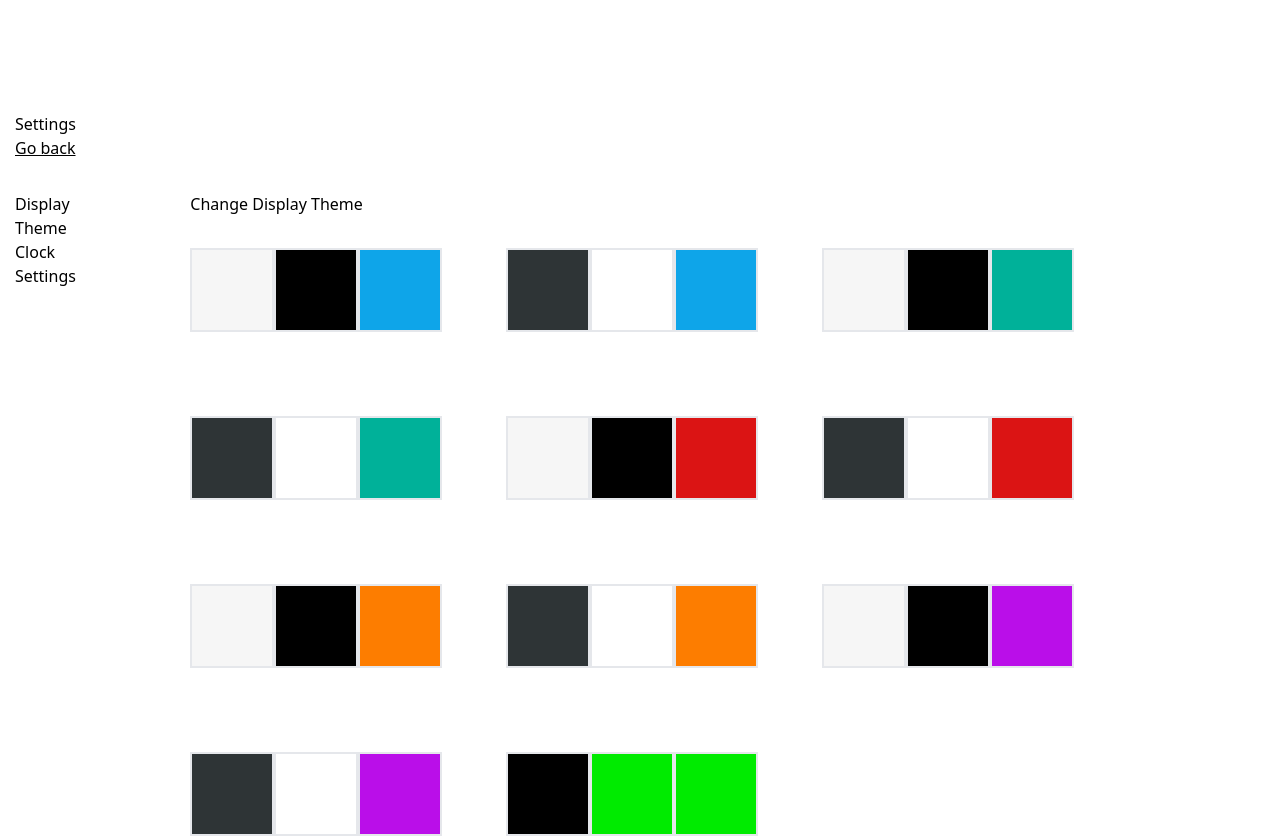
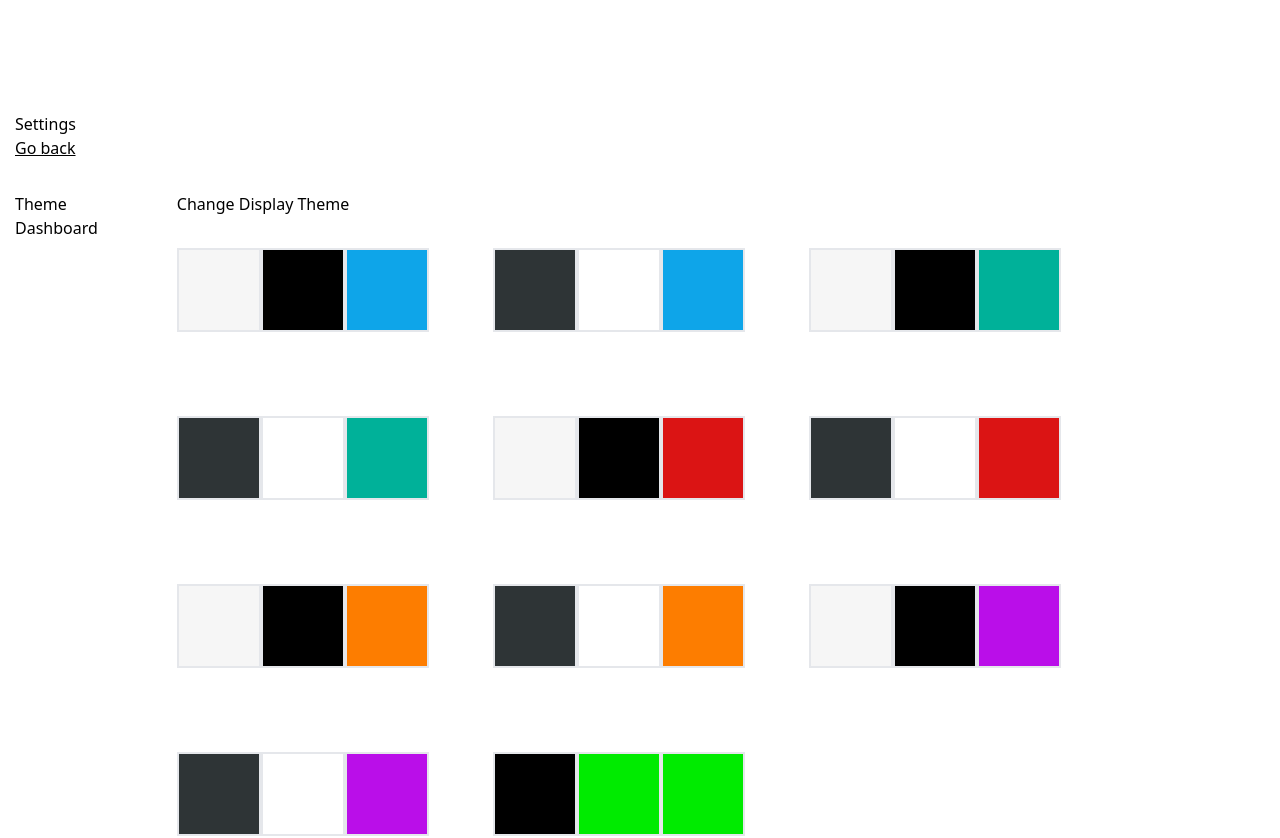
Before and after one commit to jordanopensource/start-web, a Next.js app: page /settings in a window 1280 px wide. Shown: the top 838 px of the page. Built offline with nearby package versions, Linux system fonts and the light colour scheme.

Commit message:
Update Settings and Settings Nav Reflected the name change for the Clock to Dashboard

```diff
--- a/components/Layout/SettingsNav.jsx
+++ b/components/Layout/SettingsNav.jsx
@@ -3,12 +3,12 @@ import React from 'react';
 const SettingsNav = (props) => {
   const listItems = [
     {
-      name: 'Display Theme',
-      id: 'display-theme',
+      name: 'Theme',
+      id: 'theme',
     },
     {
-      name: 'Clock Settings',
-      id: 'display-clock',
+      name: 'Dashboard',
+      id: 'dashboard',
     },
   ];
   return (
--- a/pages/settings.jsx
+++ b/pages/settings.jsx
@@ -1,11 +1,11 @@
 import React, { useState } from 'react';
 import Link from 'next/link';
 import SettingsNav from '../components/Layout/SettingsNav';
-import DisplayClock from '../components/AppConfig/DisplayClock';
+import Dashboard from '../components/AppConfig/Dashboard';
 import DisplayTheme from '../components/AppConfig/DisplayTheme';
 
 const Settings = () => {
-  const [active, setActive] = useState('display-theme');
+  const [active, setActive] = useState('theme');
 
   return (
     <div className="my-8 flex gap-x-16">
@@ -29,9 +29,9 @@ export default Settings;
 
 const renderComponents = (active) => {
   switch (active) {
-    case 'display-clock':
-      return <DisplayClock />;
-    case 'display-theme':
+    case 'dashboard':
+      return <Dashboard />;
+    case 'theme':
       return <DisplayTheme />;
     default:
       break;
```
